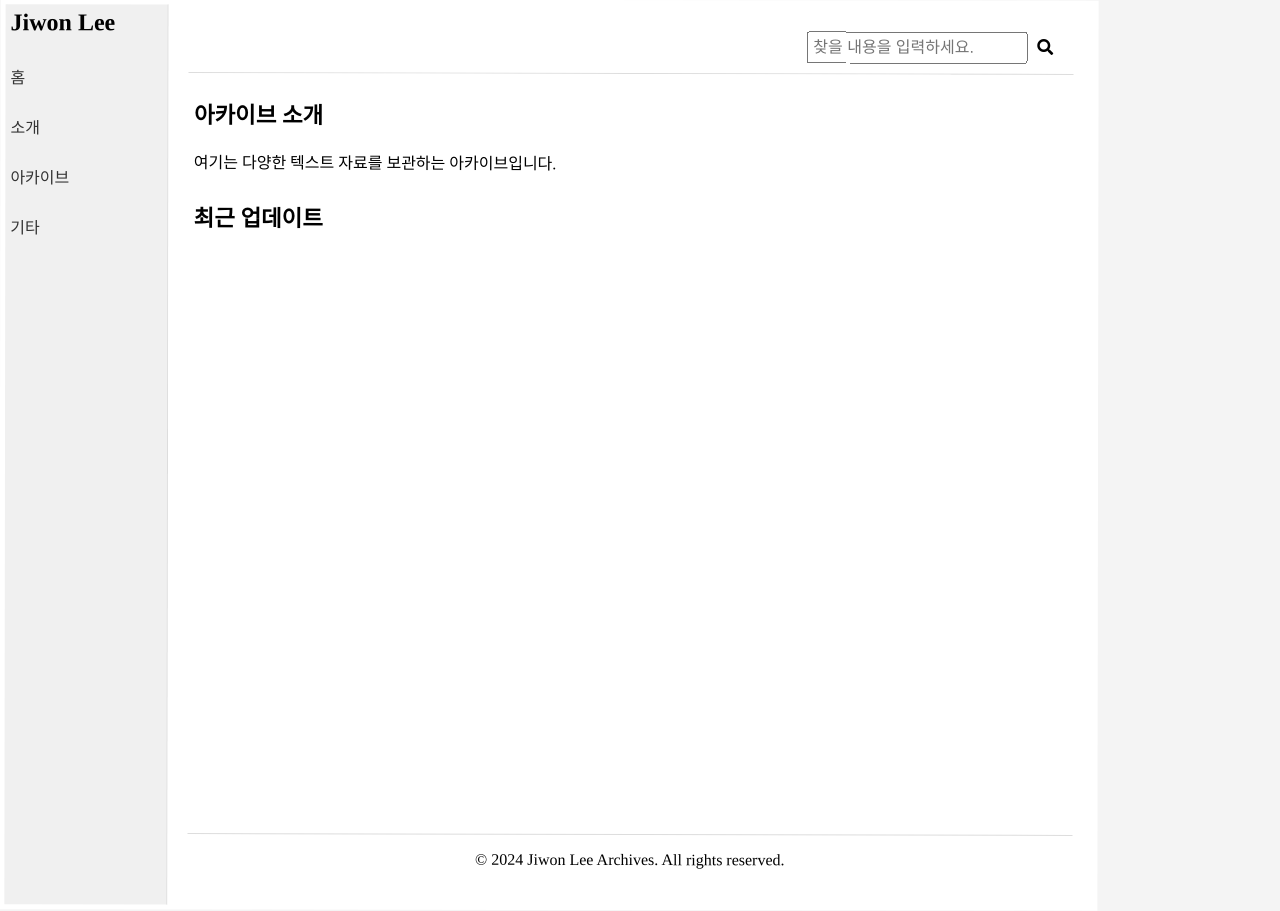
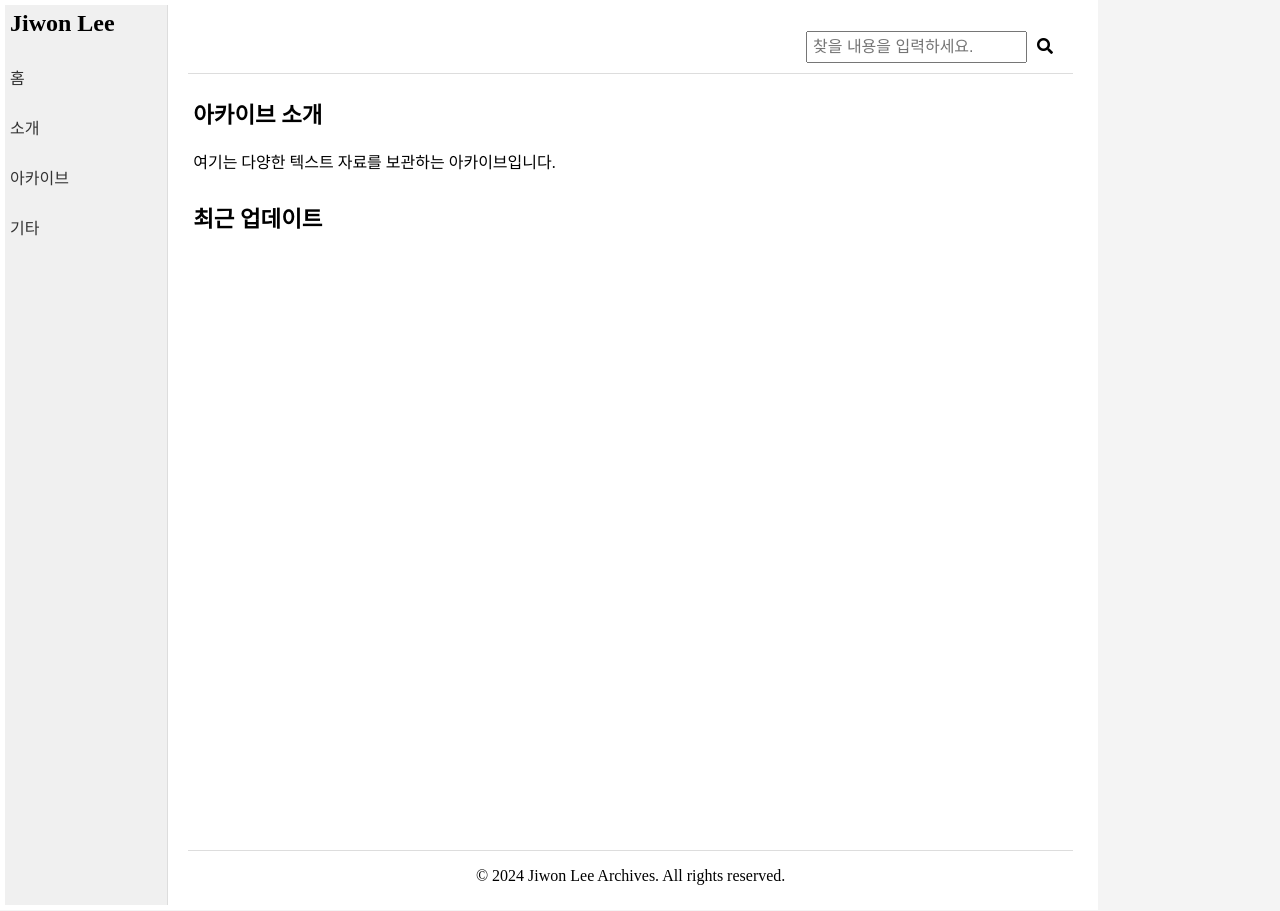
Before and after one commit to LfayeJ/archives, a Jekyll site: the page built from index.html, in a window 1280 px wide. Built offline with Jekyll 4.4.1, drawn with Linux system fonts in a browser that asks for light colours; some web fonts are replaced.

Commit message:
Update styles.css

```diff
--- a/assets/css/styles.css
+++ b/assets/css/styles.css
@@ -10,20 +10,49 @@
   --container-width: 85%;
   --border-color: #ddd;
 
-html, body, .container, header, header h1, header nav ul, header nav ul li, header nav ul li a,
-.content, .content h2, .content p, footer {
-  transform: rotate(0.04deg);
-}
-
 body, html {
     min-height: 100vh; /* 화면 전체 높이 */
 }
 
 body {
   font-family: "Orbit-Regular";
+  -webkit-font-smoothing: antialiased;
+  -moz-osx-font-smoothing: grayscale;
+  -webkit-backface-visibility: hidden;
   margin: 0;
   padding: 0;
   background-color: #f4f4f4;
+}
+
+a {
+  text-decoration-line: none;
+  color: black;
+}
+
+p {
+    margin-bottom: 1em;
+}
+
+p:last-of-type {
+    margin-bottom: 0;
+}
+
+img {
+    width: 100%;
+    height: auto;
+    vertical-align: middle;
+}
+
+.border{
+	border-bottom: 1px solid black;
+}
+
+.border_top{
+	border-top: 1px solid black;
+}
+
+.border_right{
+	border-right: 1px solid black;
 }
 
 .markdown-body {
@@ -130,14 +159,6 @@
   font-size: 16px;
 }
 
-a {
-  text-decoration-line: none;
-/*   text-decoration-line: underline; */
-/*   text-decoration-line: overline; */
-/*   text-decoration-line: line-through; */
-/*   text-decoration-line: underline line-through overline; */
-}
-
 .content {
   padding: 0;
 }
```
